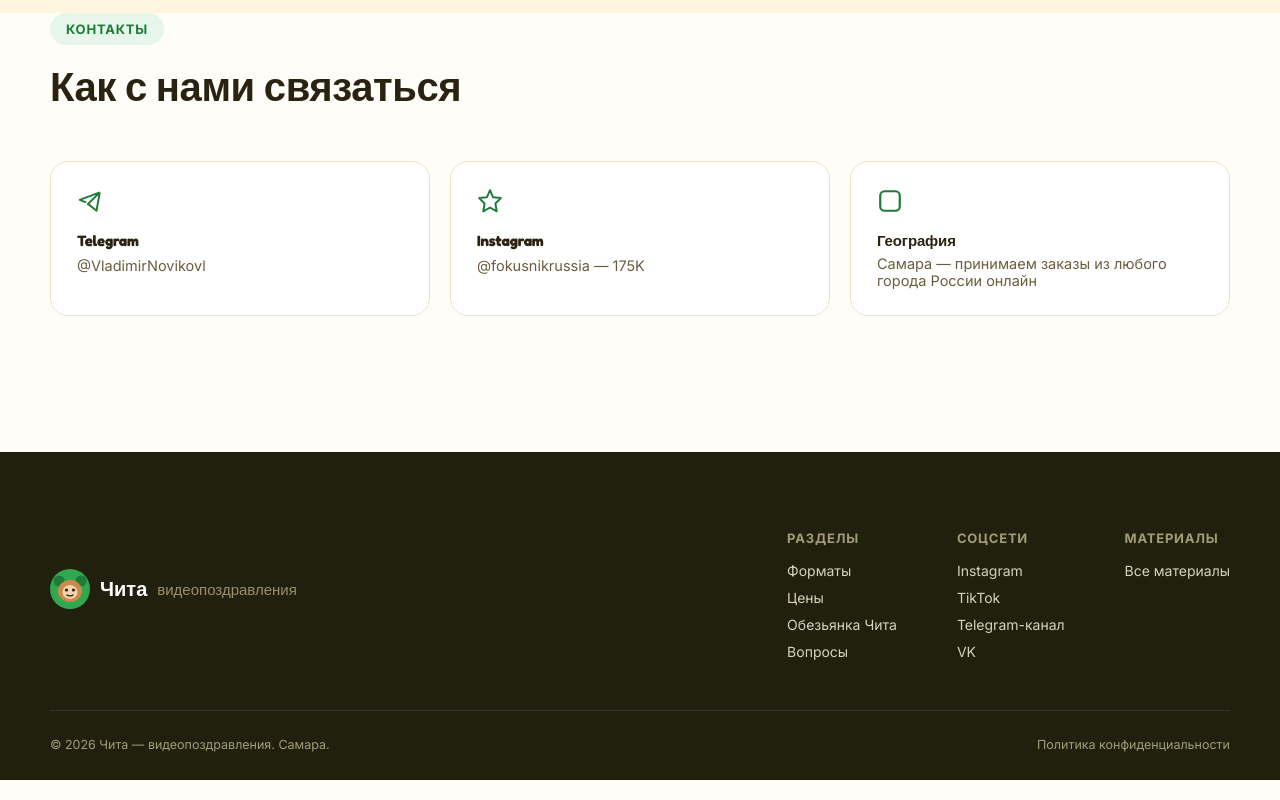
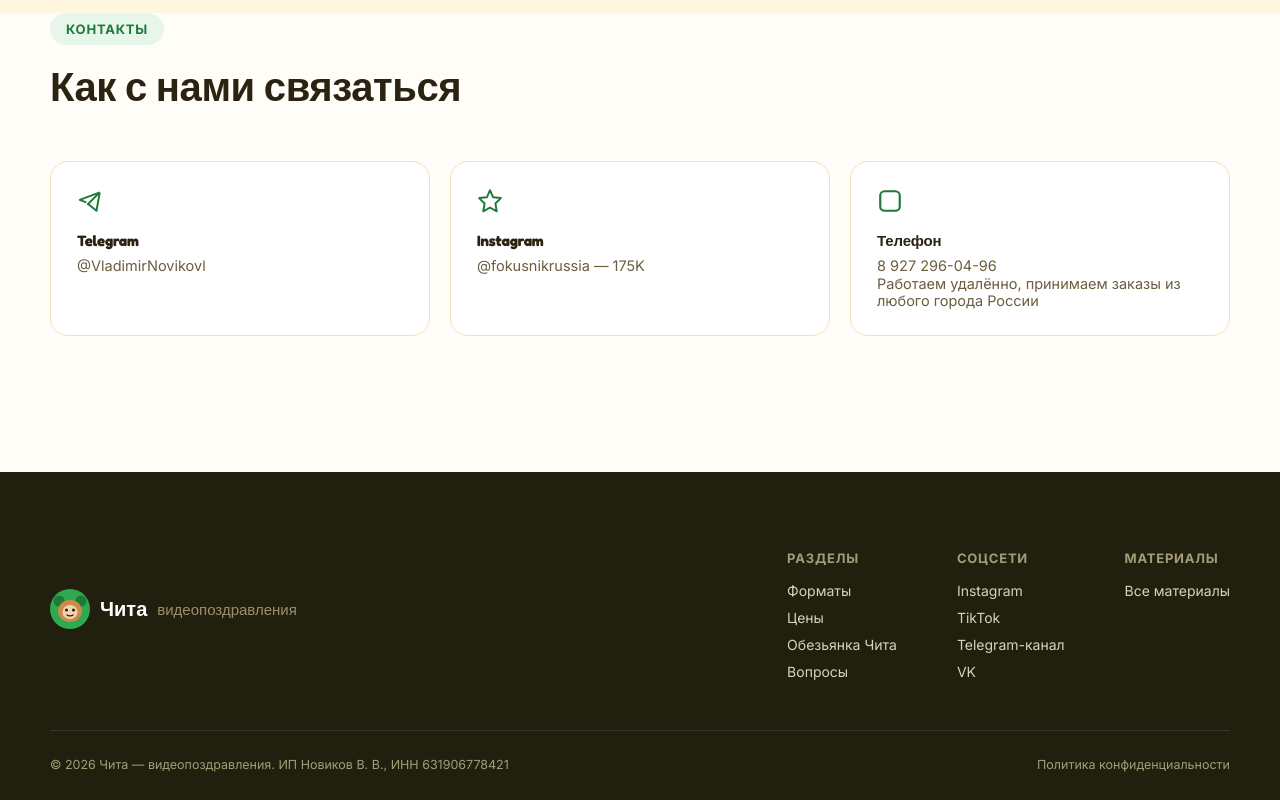
Before and after one commit to murzzsite/chita-monkey, a plain HTML site: page index.html in a window 1280 px wide. Shown: the part 7458-8258 px from the top of the page. Drawn offline with Linux system fonts and the light colour scheme.

Commit message:
feat: IP details in privacy policy, phone and remote-work note in contacts

```diff
--- a/index.html
+++ b/index.html
@@ -490,8 +490,9 @@
         </div>
         <div class="contact-card">
           <svg width="26" height="26" viewBox="0 0 24 24" fill="none"><rect x="3" y="3" width="18" height="18" rx="4" stroke="currentColor" stroke-width="2"/></svg>
-          <h4>География</h4>
-          <p>Самара — принимаем заказы из любого города России онлайн</p>
+          <h4>Телефон</h4>
+          <a href="tel:+79272960496">8 927 296-04-96</a>
+          <p>Работаем удалённо, принимаем заказы из любого города России</p>
         </div>
       </div>
     </div>
@@ -537,7 +538,7 @@
       </div>
     </div>
     <div class="footer__bottom">
-      <span>© <span id="year"></span> Чита — видеопоздравления. Самара.</span>
+      <span>© <span id="year"></span> Чита — видеопоздравления. ИП Новиков В. В., ИНН 631906778421</span>
       <a href="privacy.html">Политика конфиденциальности</a>
     </div>
   </div>
```
Also changed, not shown: privacy.html (+1 -1 lines).
